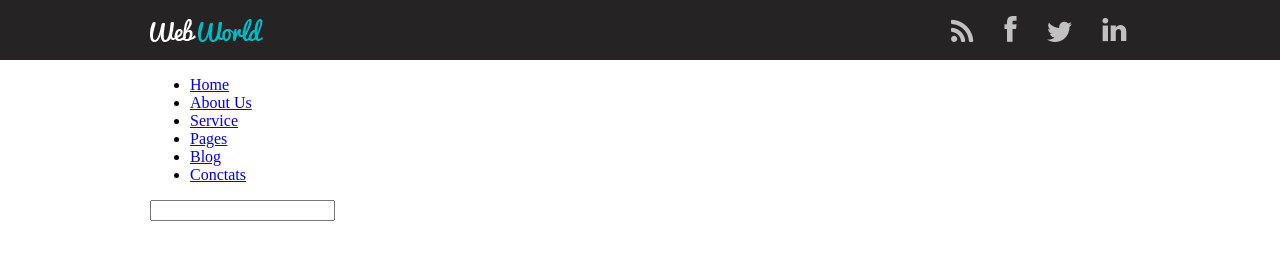
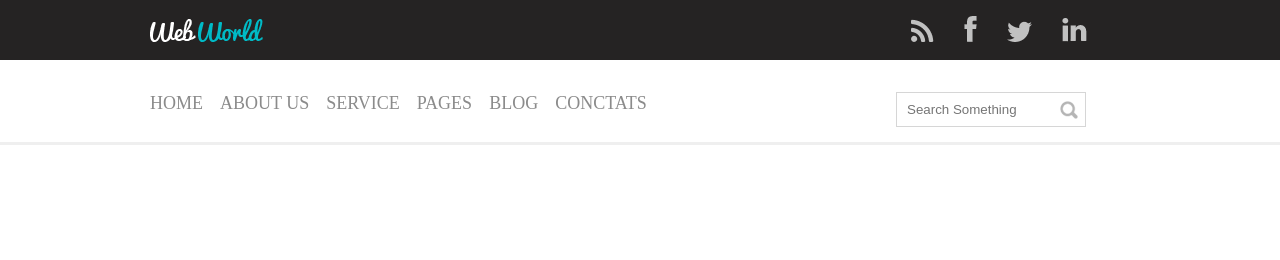
Before and after one commit to Daniel-Rangel/Site-Treino-1, a plain HTML site: page index.html in a window 1280 px wide. Drawn offline with Linux system fonts and the light colour scheme.

Commit message:
terminado a segunta parte do menu

```diff
--- a/css/main.css
+++ b/css/main.css
@@ -1,13 +1,17 @@
+/**/
 body{
     margin: 0;
     width: 100%;
     height: 100%;
 }
+ul{
+    padding: 0!important;
 
+}
 .menu-principal{
     background-color: #252323;
     height: 60px;
-
+    width: 100%;
 }
 
 main {
@@ -15,16 +19,12 @@ main {
     margin: 0 auto;
 }
 
-.header-1{
-    width: 100%;
-}
-
 .logo{
     float: left;
     width: 70%;
     padding-top: 19px;
 }
-
+/* rede sociais */
 .rede-sociais{
     width: 25%;
     float: right;
@@ -35,3 +35,54 @@ main {
     display: inline-block;
     margin-left: 26px;
 }
+/*menu 2*/
+.reader-2{
+    width: 980px;
+    margin: 0 auto;
+    background-color: #fff;
+    padding: 15px;
+}
+
+.menu-urls{
+    height: 80px;
+    border-bottom: 3px solid #efefef;
+}
+
+.menu ul li{
+    display: inline-block;
+    margin-right: 13px ;
+}
+
+.menu ul li a{
+    color: #8b8b8b;
+    text-decoration: none;
+    font-size: 18px;
+    text-transform: uppercase;
+}
+
+.menu{
+    width: 70%;
+    float: left;
+}
+
+.busca{
+    width: 30%;
+    float: right;
+}
+
+.busca input{
+    background-image: url("../img/search.png");
+    background-repeat: no-repeat;
+    background-position: 96%;
+    height: 35px;
+    padding-left: 10px;
+    width: 190px;
+    border: 1px solid #d6d6d6;
+    color: #a6a6a6;
+}
+
+.col-100{
+    width: 100%;
+    float: left;
+    position: relative;
+}
--- a/index.html
+++ b/index.html
@@ -39,7 +39,7 @@
                 </div>
             </main>
         </header>
-        <main>
+        <main class="col-100 menu-urls">
             <div class="reader-2">
                <div class="menu">
                    <ul>
@@ -53,9 +53,8 @@
                </div>
             </div>
             <div class="busca">
-                <input type="text"/>
+                <input type="text" placeholder="Search Something"/>
             </div>
-
         </main>
 
 
```
Also changed, not shown: img/search.png (added).
